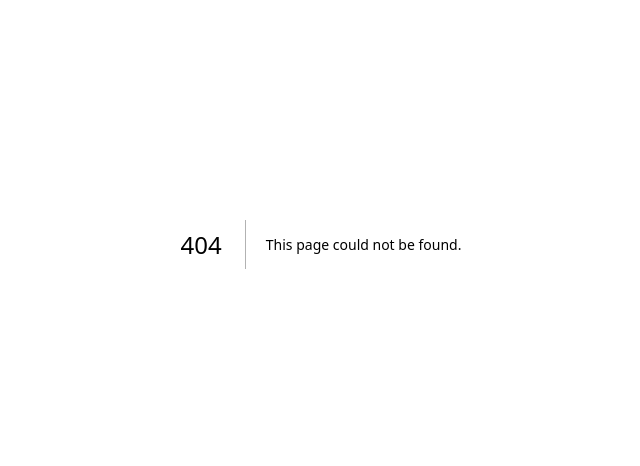
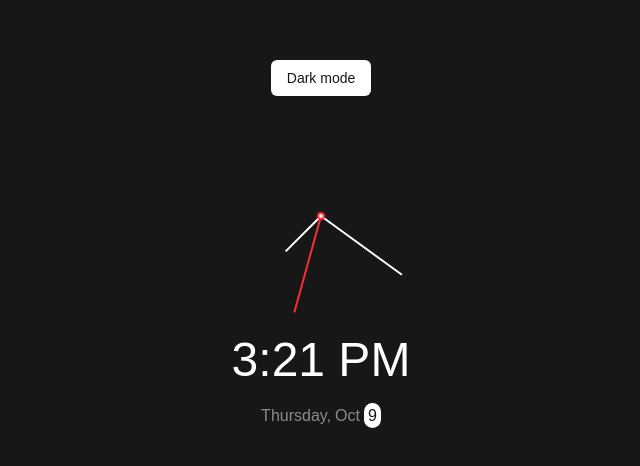
Before and after one commit to BaraSalameh/Tailwind-Master, a Next.js app: page /challenges/theme-clock in a window 1280 px wide. Before the commit this address had no page. Shown: the part 156-622 px from the top of the page, without its empty margins (319-959 px from the left). Built offline with nearby package versions, Linux system fonts and the light colour scheme.

Commit message:
theme clock challenge

```diff
--- /dev/null
+++ b/src/app/challenges/theme-clock/page.tsx
@@ -0,0 +1,129 @@
+'use client';
+
+import { useEffect, useState } from "react";
+
+const ThemeClock = () => {
+    const date = new Date();
+    const [theme, setTheme] = useState<'light' | 'dark'>('light');
+    const [seconds, setSeconds] = useState(new Date().getSeconds());
+    const [minutes, setMinutes] = useState(new Date().getMinutes());
+    const [hours, setHours] = useState(new Date().getHours());
+    const [calender, setCalender] = useState<Record<'weekday' | 'month' | 'day', string>>({
+        weekday: date.toLocaleDateString('en-US', {weekday: 'long'}),
+        month: date.toLocaleDateString('en-US', {month: 'short'}),
+        day: date.toLocaleDateString('en-US', {day: 'numeric'})
+    });
+
+
+    useEffect(() => {
+        const updateTime = () => {
+            const date = new Date();
+            setSeconds(date.getSeconds());
+            setMinutes(date.getMinutes());
+            setHours(date.getHours());
+            setCalender({
+                weekday: date.toLocaleDateString('en-US', {weekday: 'long'}),
+                month: date.toLocaleDateString('en-US', {month: 'short'}),
+                day: date.toLocaleDateString('en-US', {day: 'numeric'})
+            })
+        }
+        updateTime();
+        const interval = setInterval(updateTime, 1000);
+
+        return () => clearInterval(interval);
+    }, []);
+
+    return (
+        <div
+            className={`
+                h-screen flex flex-col justify-center items-center gap-5
+                ${theme === 'light'
+                    ? 'bg-foreground'
+                    : 'bg-background'
+                }
+                transition-colors duration-500 ease-in
+            `}
+        >
+            <button
+                className={`
+                    ${theme === 'light'
+                        ?  'bg-background text-foreground'
+                        : 'bg-foreground text-background'
+                    }
+                    text-sm px-4 py-2 rounded-md cursor-pointer
+                `}
+                onClick={() => setTheme(prev => prev === 'light' ? 'dark' : 'light')}
+            >
+                {(theme === 'light' ? 'Dark' : 'Light') + ' mode'}
+            </button>
+            <div
+                className={`
+                    relative h-50 w-50
+                    [&>div]:absolute
+                    [&>div]:top-1/2 [&>div]:-translate-y-1/1
+                    [&>div]:left-1/2 [&>div]:-translate-x-1/2
+                    [&>div]:origin-bottom [&>div]:not-first:h-1/2 [&>div]:w-[2px]
+                    [&>div]:transition-transform [&>div]:duration-1000 [&>div]:ease-linear
+                    ${theme === 'light'
+                        ? '[&>div]:not-last:bg-background'
+                        : '[&>div]:not-last:bg-foreground'
+                    }
+                `}
+            >
+                <div className="h-1/4" style={{transform: `rotate(${hours*15}deg)`}} />
+                <div style={{transform: `rotate(${minutes*6}deg)`}} />
+                <div
+                    className={`
+                        bg-red-500
+                        before:absolute before:content-['']
+                        before:bottom-0 before:translate-y-1/2
+                        before:left-1/2 before:-translate-x-1/2
+                        before:w-2 before:h-2
+                        before:rounded-full before:border-2 before:border-red-500
+                        ${theme === 'light'
+                            ? 'before:bg-background'
+                            : 'before:bg-foreground'
+                        }
+                    `}
+                    style={{transform: `rotate(${seconds*6}deg)`}}
+                />
+            </div>
+            <div>
+                <h3
+                    className={`
+                        text-5xl
+                        ${theme === 'light'
+                            ? 'text-background'
+                            : 'text-foreground'
+                        }
+                    `}
+                >
+                    {`${hours > 12 ? hours - 12 : hours}:${minutes.toString().padStart(2, '0')} ${hours > 12 ? 'PM' : 'AM'}`}
+                </h3>
+            </div>
+            <div
+                className={`
+                    ${theme === 'light'
+                            ? 'text-background'
+                            : 'text-foreground'
+                        }
+                        [&>span]:mx-[2px] [&>span]:not-last:opacity-50
+                `}
+            >
+                <span>{calender?.weekday},</span>
+                <span>{calender?.month}</span>
+                <span
+                    className={`
+                        rounded-full p-1
+                        ${theme === 'light'
+                            ?  'bg-background text-foreground'
+                            : 'bg-foreground text-background'
+                        }
+                    `}
+                >{calender?.day}</span>
+            </div>
+        </div>
+    )
+}
+
+export default ThemeClock;
--- a/src/app/page.tsx
+++ b/src/app/page.tsx
@@ -25,7 +25,8 @@ const Home = () => {
         {name: 'Incrementing Counter', path: 'incrementing-counter'},
         {name: 'Drink Water', path: 'drink-water'},
         {name: 'Movie App', path: 'movie-app'},
-        {name: 'Background Slider', path: 'background-slider'}
+        {name: 'Background Slider', path: 'background-slider'},
+        {name: 'Theme Clock', path: 'theme-clock'}
     ]
 
     return (
```
